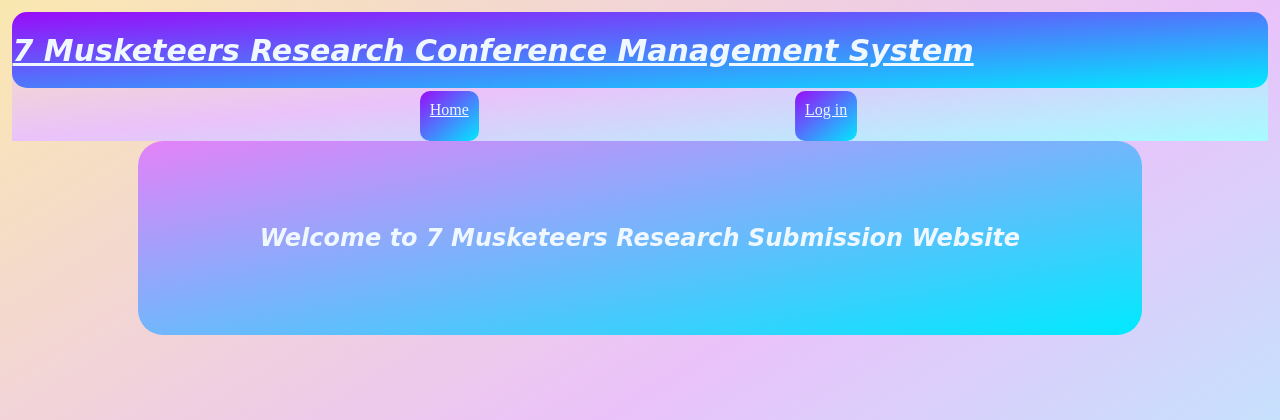
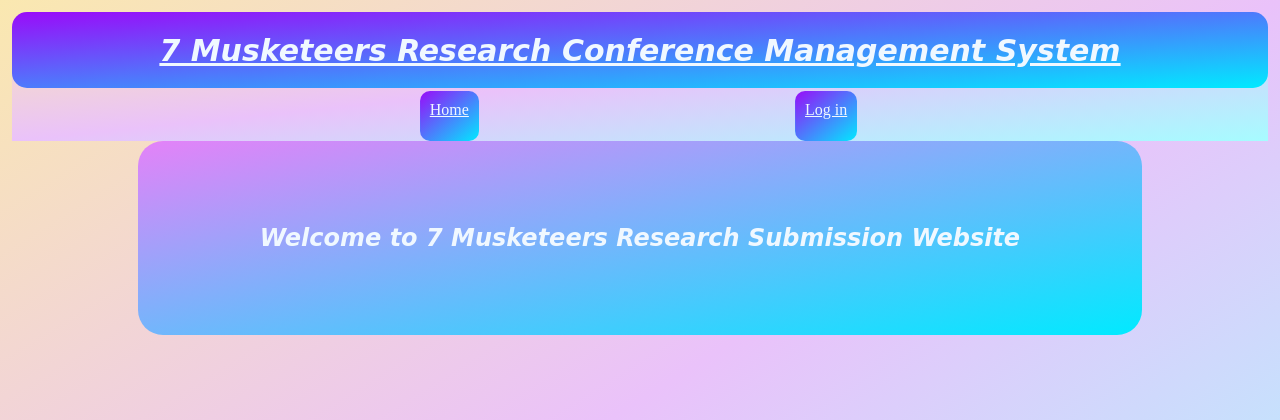
Before and after one commit to hariniprakash296/314Website-for-Research-paper-submissions, a Django app: page / in a window 1280 px wide. Shown: the top 420 px of the page. Run offline with Django 3.2, Linux system fonts and the light colour scheme.

Commit message:
Centered title

```diff
--- a/Conference_Management_System_Django/main/templates/admin_listuser.html
+++ b/Conference_Management_System_Django/main/templates/admin_listuser.html
@@ -4,6 +4,7 @@
 <link rel="stylesheet" href="{% static '/css/style_common.css' %}">
 <div class="background">
 {% block content %}
+<span style="font-size: 2rem">
 <div>
     <table cellspacing="10">
         <tr>
@@ -42,6 +43,7 @@
                             <input type="checkbox" {% if user.is_suspended %} checked {% endif %}disabled>
                         </td>
                         <td>
+
                             <input type="submit" value="View user">
                         </td>
                     </form>
@@ -49,5 +51,6 @@
         {% endfor %}
     </table>
 </div>
+</span>
 {% endblock %}
 </div>
--- a/Conference_Management_System_Django/main/templates/admin_viewuser.html
+++ b/Conference_Management_System_Django/main/templates/admin_viewuser.html
@@ -26,9 +26,11 @@
         </form>
         <form action="suspend_user" method="post">
             {% csrf_token %}
+            <span style="font-size: 3rem">
             <input type="hidden" name="user_id" value = {{selected_user.user_id}}>
             <br>
             <input type="submit" value={% if selected_user.is_suspended %} "Unsuspend User" {% else %} "Suspend User" {% endif %}>
+            </span>
         </form>
     </div>
 </div>
--- a/Conference_Management_System_Django/main/templates/upper_menu.html
+++ b/Conference_Management_System_Django/main/templates/upper_menu.html
@@ -10,7 +10,7 @@
     {% endblock %}
 </head>
 <div class="pagename">
-    <h1 style="text-align: left; font-family: cursive; font-style: italic;"><u>7 Musketeers Research Conference Management System</u></h1>
+    <h1 style="text-align: center; font-family: cursive; font-style: italic;"><u>7 Musketeers Research Conference Management System</u></h1>
 </div>
 <center><body style="padding: 10px; margin: 2px;">
     <div id="divMenuContainer">
```
